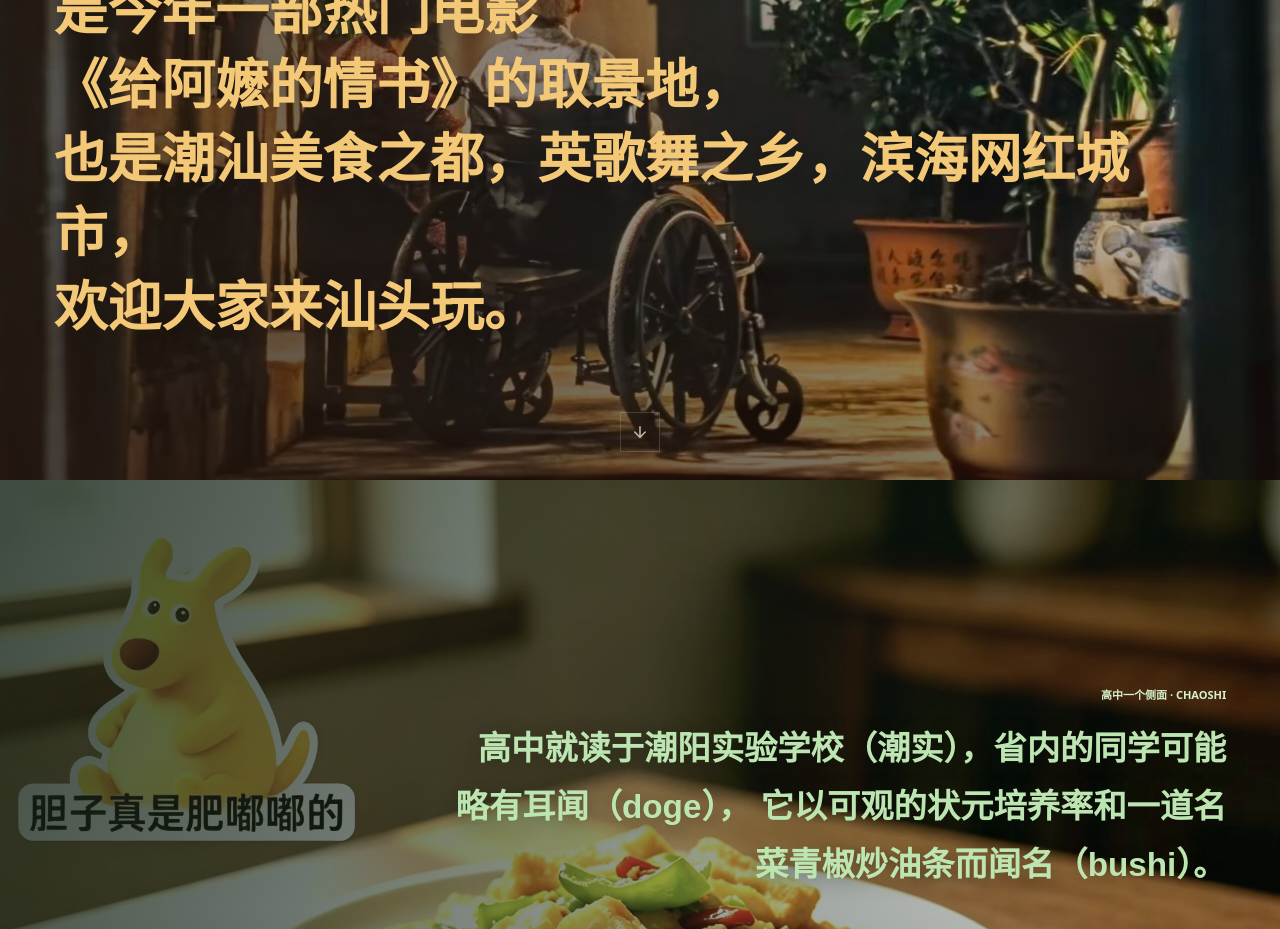
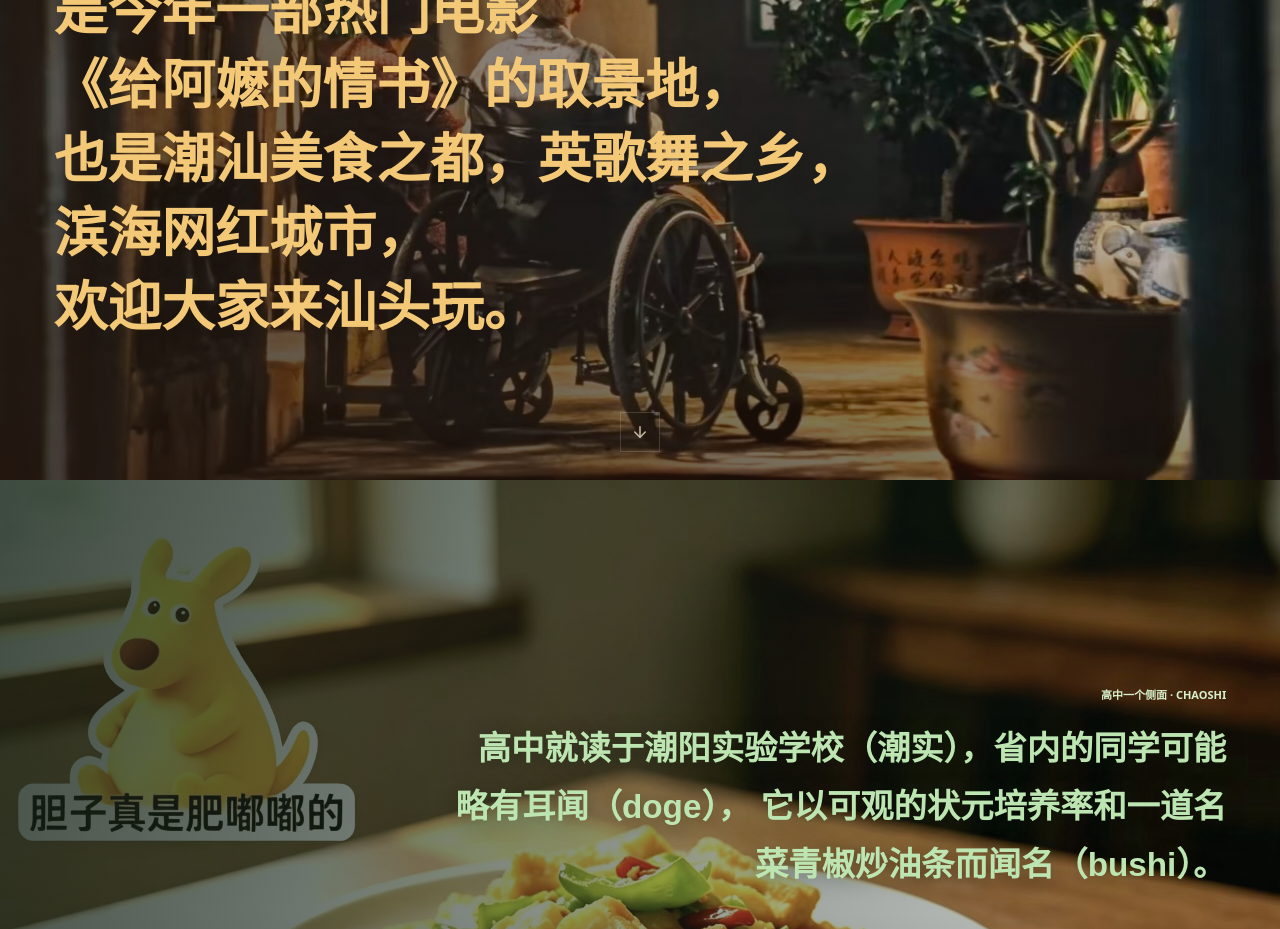
Before and after one commit to CR1carry/CR1-portfolio, a React (Vite) app: page / in a window 1280 px wide. Shown: the part 1120-2049 px from the top of the page. Built offline with nearby package versions, Linux system fonts and the light colour scheme.

Commit message:
keep 滨海网红城市 on one line

```diff
--- a/src/styles.css
+++ b/src/styles.css
@@ -485,6 +485,10 @@ button {
 
 .hometown-film {
   color: inherit;
+  white-space: nowrap;
+}
+
+.hometown-nowrap {
   white-space: nowrap;
 }
 
```
